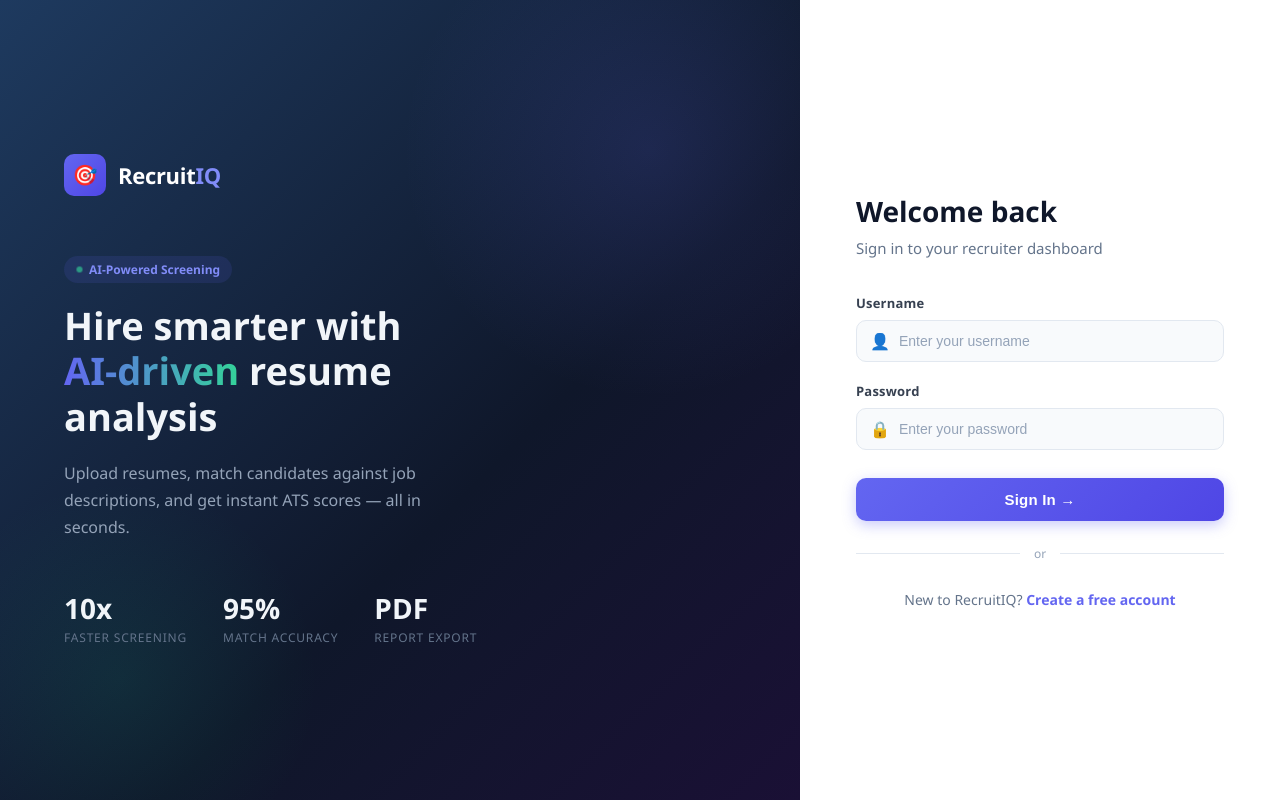
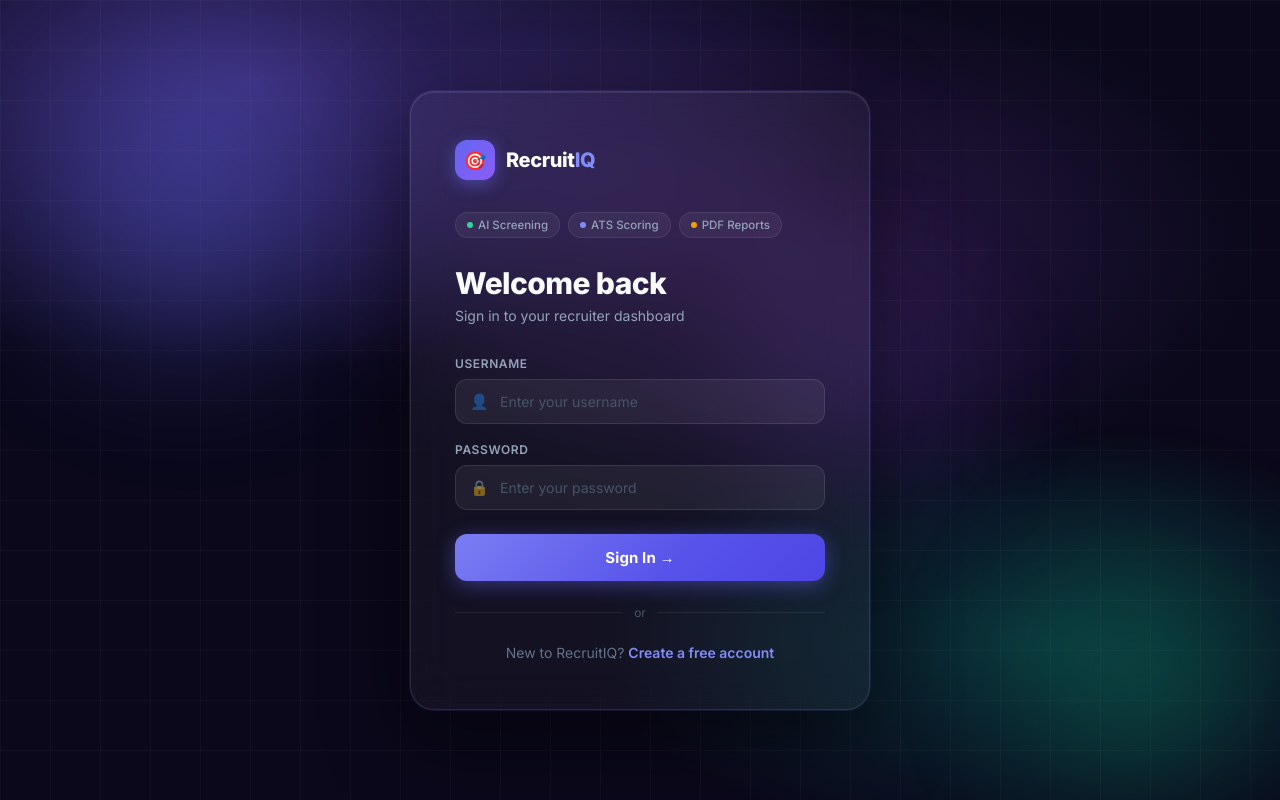
Before and after one commit to khanarman-AK/ai-resume-screening, a Flask app: page /login in a window 1280 px wide. Run offline with Flask 3, Linux system fonts and the light colour scheme.

Commit message:
Redesign the login page with a modern, attractive glassmorphism effect
Replace the old login page design with a new one featuring a full-screen animated gradient background, glassmorphism card effect, and modern typography.

Replit-Commit-Author: Agent
Replit-Commit-Session-Id: 5f9ebce1-d5dd-41da-8ab8-f5605ab0d4af
Replit-Commit-Checkpoint-Type: full_checkpoint
Replit-Commit-Event-Id: 47b3b734-c73c-4ddc-9198-3a0dbe4d35dc
Replit-Commit-Screenshot-Url: https://storage.googleapis.com/screenshot-production-us-central1/db85d652-1602-4e4a-b52f-23de188f354c/5f9ebce1-d5dd-41da-8ab8-f5605ab0d4af/1yMjX3n
Replit-Helium-Checkpoint-Created: true

```diff
--- a/templates/login.html
+++ b/templates/login.html
@@ -3,337 +3,343 @@
 <head>
     <meta charset="UTF-8">
     <meta name="viewport" content="width=device-width, initial-scale=1.0">
-    <title>RecruitIQ — Login</title>
+    <title>RecruitIQ — Sign In</title>
+    <link href="https://fonts.googleapis.com/css2?family=Inter:wght@400;500;600;700;800;900&display=swap" rel="stylesheet">
     <style>
         *, *::before, *::after { box-sizing: border-box; margin: 0; padding: 0; }
 
         body {
-            font-family: 'Segoe UI', system-ui, -apple-system, sans-serif;
-            height: 100vh;
+            font-family: 'Inter', system-ui, sans-serif;
+            min-height: 100vh;
             display: flex;
-            background: #0f172a;
+            align-items: center;
+            justify-content: center;
+            background: #060818;
+            overflow: hidden;
+            position: relative;
         }
 
-        /* LEFT PANEL */
-        .brand-panel {
-            flex: 1;
-            background: linear-gradient(135deg, #1e3a5f 0%, #0f172a 60%, #1a1035 100%);
-            display: flex;
-            flex-direction: column;
-            justify-content: center;
-            align-items: flex-start;
-            padding: 64px;
-            position: relative;
-            overflow: hidden;
+        /* Animated gradient mesh background */
+        .bg {
+            position: fixed;
+            inset: 0;
+            z-index: 0;
         }
 
-        .brand-panel::before {
-            content: '';
+        .bg-gradient {
             position: absolute;
-            width: 500px;
-            height: 500px;
-            border-radius: 50%;
-            background: radial-gradient(circle, rgba(99,102,241,0.15) 0%, transparent 70%);
-            top: -100px;
-            right: -100px;
+            inset: 0;
+            background:
+                radial-gradient(ellipse 80% 60% at 20% 10%, rgba(99,102,241,0.35) 0%, transparent 60%),
+                radial-gradient(ellipse 60% 50% at 80% 80%, rgba(16,185,129,0.2) 0%, transparent 55%),
+                radial-gradient(ellipse 70% 60% at 60% 30%, rgba(139,92,246,0.2) 0%, transparent 55%),
+                #060818;
+            animation: bgShift 10s ease-in-out infinite alternate;
         }
 
-        .brand-panel::after {
-            content: '';
-            position: absolute;
-            width: 400px;
-            height: 400px;
-            border-radius: 50%;
-            background: radial-gradient(circle, rgba(16,185,129,0.1) 0%, transparent 70%);
-            bottom: -80px;
-            left: -80px;
+        @keyframes bgShift {
+            0%   { filter: hue-rotate(0deg) brightness(1); }
+            100% { filter: hue-rotate(15deg) brightness(1.1); }
         }
 
+        /* Floating orbs */
+        .orb {
+            position: absolute;
+            border-radius: 50%;
+            filter: blur(60px);
+            animation: float linear infinite;
+            opacity: 0;
+        }
+
+        .orb-1 {
+            width: 420px; height: 420px;
+            background: radial-gradient(circle, rgba(99,102,241,0.5), transparent 70%);
+            top: -100px; left: -80px;
+            animation: floatA 18s ease-in-out infinite;
+        }
+        .orb-2 {
+            width: 300px; height: 300px;
+            background: radial-gradient(circle, rgba(16,185,129,0.4), transparent 70%);
+            bottom: -60px; right: -60px;
+            animation: floatB 14s ease-in-out infinite;
+        }
+        .orb-3 {
+            width: 250px; height: 250px;
+            background: radial-gradient(circle, rgba(139,92,246,0.35), transparent 70%);
+            top: 40%; left: 55%;
+            animation: floatC 20s ease-in-out infinite;
+        }
+
+        @keyframes floatA {
+            0%,100% { transform: translate(0, 0) scale(1); opacity: 0.8; }
+            33%      { transform: translate(60px, 80px) scale(1.1); opacity: 1; }
+            66%      { transform: translate(-30px, 50px) scale(0.95); opacity: 0.7; }
+        }
+        @keyframes floatB {
+            0%,100% { transform: translate(0, 0) scale(1); opacity: 0.7; }
+            50%      { transform: translate(-50px, -40px) scale(1.15); opacity: 0.9; }
+        }
+        @keyframes floatC {
+            0%,100% { transform: translate(0, 0) scale(1); opacity: 0.5; }
+            40%      { transform: translate(30px, -60px) scale(1.2); opacity: 0.8; }
+            70%      { transform: translate(-20px, 30px) scale(0.9); opacity: 0.4; }
+        }
+
+        /* Grid overlay */
+        .bg-grid {
+            position: absolute;
+            inset: 0;
+            background-image:
+                linear-gradient(rgba(255,255,255,0.03) 1px, transparent 1px),
+                linear-gradient(90deg, rgba(255,255,255,0.03) 1px, transparent 1px);
+            background-size: 50px 50px;
+        }
+
+        /* Main card */
+        .card {
+            position: relative;
+            z-index: 10;
+            width: 100%;
+            max-width: 460px;
+            margin: 20px;
+            background: rgba(255,255,255,0.04);
+            backdrop-filter: blur(24px);
+            -webkit-backdrop-filter: blur(24px);
+            border: 1px solid rgba(255,255,255,0.1);
+            border-radius: 24px;
+            padding: 48px 44px;
+            box-shadow:
+                0 0 0 1px rgba(99,102,241,0.15),
+                0 24px 80px rgba(0,0,0,0.5),
+                inset 0 1px 0 rgba(255,255,255,0.08);
+            animation: slideUp 0.6s cubic-bezier(0.16,1,0.3,1) both;
+        }
+
+        @keyframes slideUp {
+            from { opacity: 0; transform: translateY(32px) scale(0.97); }
+            to   { opacity: 1; transform: translateY(0) scale(1); }
+        }
+
+        /* Logo */
         .logo {
             display: flex;
             align-items: center;
-            gap: 12px;
-            margin-bottom: 60px;
-            position: relative;
-            z-index: 1;
+            gap: 11px;
+            margin-bottom: 32px;
         }
 
         .logo-icon {
-            width: 42px;
-            height: 42px;
-            background: linear-gradient(135deg, #6366f1, #4f46e5);
-            border-radius: 10px;
+            width: 40px; height: 40px;
+            background: linear-gradient(135deg, #6366f1 0%, #8b5cf6 100%);
+            border-radius: 12px;
+            display: flex; align-items: center; justify-content: center;
+            font-size: 18px;
+            box-shadow: 0 4px 16px rgba(99,102,241,0.5);
+        }
+
+        .logo-name {
+            font-size: 20px;
+            font-weight: 800;
+            color: #fff;
+            letter-spacing: -0.4px;
+        }
+
+        .logo-name span { color: #818cf8; }
+
+        /* Heading */
+        .card-title {
+            font-size: 30px;
+            font-weight: 800;
+            color: #f8fafc;
+            letter-spacing: -0.6px;
+            margin-bottom: 6px;
+            line-height: 1.15;
+        }
+
+        .card-subtitle {
+            font-size: 14px;
+            color: #94a3b8;
+            margin-bottom: 32px;
+        }
+
+        /* Error */
+        .error-box {
+            background: rgba(239,68,68,0.12);
+            border: 1px solid rgba(239,68,68,0.3);
+            color: #fca5a5;
+            padding: 12px 16px;
+            border-radius: 12px;
+            font-size: 13.5px;
+            margin-bottom: 20px;
             display: flex;
             align-items: center;
-            justify-content: center;
-            font-size: 20px;
+            gap: 8px;
         }
 
-        .logo-text {
-            font-size: 22px;
-            font-weight: 700;
-            color: #fff;
-            letter-spacing: -0.3px;
-        }
+        /* Form */
+        .form-group { margin-bottom: 18px; }
 
-        .logo-text span { color: #818cf8; }
-
-        .brand-headline {
-            font-size: 38px;
-            font-weight: 800;
-            color: #f1f5f9;
-            line-height: 1.2;
-            margin-bottom: 20px;
-            position: relative;
-            z-index: 1;
-            max-width: 400px;
-        }
-
-        .brand-headline em {
-            font-style: normal;
-            background: linear-gradient(90deg, #6366f1, #34d399);
-            -webkit-background-clip: text;
-            -webkit-text-fill-color: transparent;
-            background-clip: text;
-        }
-
-        .brand-sub {
+        .form-group label {
+            display: block;
+            font-size: 12px;
+            font-weight: 600;
             color: #94a3b8;
-            font-size: 16px;
-            line-height: 1.7;
-            max-width: 360px;
-            position: relative;
-            z-index: 1;
-            margin-bottom: 48px;
-        }
-
-        .stats {
-            display: flex;
-            gap: 36px;
-            position: relative;
-            z-index: 1;
-        }
-
-        .stat-item { text-align: left; }
-
-        .stat-value {
-            font-size: 28px;
-            font-weight: 800;
-            color: #f1f5f9;
-        }
-
-        .stat-label {
-            font-size: 12px;
-            color: #64748b;
+            letter-spacing: 0.6px;
             text-transform: uppercase;
-            letter-spacing: 0.8px;
-            margin-top: 2px;
-        }
-
-        /* RIGHT PANEL */
-        .form-panel {
-            width: 480px;
-            background: #fff;
-            display: flex;
-            flex-direction: column;
-            justify-content: center;
-            padding: 64px 56px;
-        }
-
-        .form-header {
-            margin-bottom: 36px;
-        }
-
-        .form-header h2 {
-            font-size: 28px;
-            font-weight: 800;
-            color: #0f172a;
             margin-bottom: 8px;
         }
 
-        .form-header p {
-            color: #64748b;
-            font-size: 15px;
-        }
-
-        .form-group {
-            margin-bottom: 20px;
-        }
-
-        label {
-            display: block;
-            font-size: 13px;
-            font-weight: 600;
-            color: #374151;
-            margin-bottom: 8px;
-            letter-spacing: 0.2px;
-        }
-
-        .input-wrap {
-            position: relative;
-        }
+        .input-wrap { position: relative; }
 
         .input-icon {
             position: absolute;
-            left: 14px;
+            left: 15px;
             top: 50%;
             transform: translateY(-50%);
-            color: #94a3b8;
-            font-size: 16px;
+            font-size: 15px;
             pointer-events: none;
+            opacity: 0.5;
         }
 
         input {
             width: 100%;
-            padding: 12px 14px 12px 42px;
-            border: 1.5px solid #e2e8f0;
-            border-radius: 10px;
+            padding: 13px 15px 13px 44px;
+            background: rgba(255,255,255,0.06);
+            border: 1.5px solid rgba(255,255,255,0.1);
+            border-radius: 12px;
             font-size: 14px;
-            color: #0f172a;
-            background: #f8fafc;
-            transition: border-color 0.2s, box-shadow 0.2s, background 0.2s;
+            font-family: 'Inter', system-ui, sans-serif;
+            color: #f1f5f9;
+            transition: all 0.2s;
             outline: none;
         }
 
+        input::placeholder { color: #475569; }
+
         input:focus {
-            border-color: #6366f1;
-            background: #fff;
-            box-shadow: 0 0 0 3px rgba(99,102,241,0.12);
+            background: rgba(99,102,241,0.08);
+            border-color: rgba(99,102,241,0.6);
+            box-shadow: 0 0 0 4px rgba(99,102,241,0.15);
         }
 
-        input::placeholder { color: #94a3b8; }
-
-        .btn-primary {
+        /* Button */
+        .btn {
             width: 100%;
-            padding: 13px;
-            background: linear-gradient(135deg, #6366f1, #4f46e5);
+            padding: 14px;
+            background: linear-gradient(135deg, #6366f1 0%, #4f46e5 100%);
             color: #fff;
             border: none;
-            border-radius: 10px;
+            border-radius: 12px;
             font-size: 15px;
-            font-weight: 600;
+            font-weight: 700;
+            font-family: 'Inter', system-ui, sans-serif;
             cursor: pointer;
-            margin-top: 8px;
-            transition: opacity 0.2s, transform 0.1s, box-shadow 0.2s;
-            letter-spacing: 0.2px;
-            box-shadow: 0 4px 14px rgba(99,102,241,0.35);
+            margin-top: 6px;
+            transition: all 0.2s;
+            box-shadow: 0 4px 20px rgba(99,102,241,0.45);
+            position: relative;
+            overflow: hidden;
+            letter-spacing: 0.1px;
         }
 
-        .btn-primary:hover {
-            opacity: 0.92;
-            transform: translateY(-1px);
-            box-shadow: 0 6px 20px rgba(99,102,241,0.4);
+        .btn::before {
+            content: '';
+            position: absolute;
+            inset: 0;
+            background: linear-gradient(135deg, rgba(255,255,255,0.15) 0%, transparent 60%);
         }
 
-        .btn-primary:active { transform: translateY(0); }
+        .btn:hover {
+            transform: translateY(-2px);
+            box-shadow: 0 8px 30px rgba(99,102,241,0.55);
+        }
 
+        .btn:active { transform: translateY(0); box-shadow: 0 2px 10px rgba(99,102,241,0.4); }
+
+        /* Divider */
         .divider {
-            display: flex;
-            align-items: center;
-            gap: 14px;
+            display: flex; align-items: center; gap: 12px;
             margin: 24px 0;
         }
 
         .divider hr {
-            flex: 1;
-            border: none;
-            border-top: 1px solid #e2e8f0;
+            flex: 1; border: none;
+            border-top: 1px solid rgba(255,255,255,0.08);
         }
 
-        .divider span { font-size: 12px; color: #94a3b8; }
+        .divider span { font-size: 12px; color: #475569; }
 
-        .form-footer {
+        /* Footer */
+        .card-footer {
             text-align: center;
             font-size: 14px;
             color: #64748b;
-            margin-top: 4px;
         }
 
-        .form-footer a {
-            color: #6366f1;
+        .card-footer a {
+            color: #818cf8;
             font-weight: 600;
             text-decoration: none;
+            transition: color 0.2s;
         }
 
-        .form-footer a:hover { text-decoration: underline; }
+        .card-footer a:hover { color: #a5b4fc; text-decoration: underline; }
 
-        .badge {
+        /* Feature pills */
+        .features {
+            display: flex;
+            gap: 8px;
+            flex-wrap: wrap;
+            margin-bottom: 28px;
+        }
+
+        .pill {
             display: inline-flex;
             align-items: center;
-            gap: 6px;
-            background: rgba(99,102,241,0.12);
-            color: #818cf8;
-            font-size: 12px;
-            font-weight: 600;
-            padding: 5px 12px;
+            gap: 5px;
+            background: rgba(255,255,255,0.05);
+            border: 1px solid rgba(255,255,255,0.08);
+            color: #94a3b8;
+            font-size: 11.5px;
+            font-weight: 500;
+            padding: 5px 11px;
             border-radius: 100px;
-            margin-bottom: 20px;
-            position: relative;
-            z-index: 1;
         }
 
-        .badge::before {
-            content: '';
-            width: 7px;
-            height: 7px;
-            background: #34d399;
+        .pill-dot {
+            width: 6px; height: 6px;
             border-radius: 50%;
-            animation: pulse 2s infinite;
-        }
-
-        @keyframes pulse {
-            0%, 100% { opacity: 1; transform: scale(1); }
-            50% { opacity: 0.6; transform: scale(0.85); }
-        }
-
-        @media (max-width: 860px) {
-            .brand-panel { display: none; }
-            .form-panel { width: 100%; padding: 40px 32px; }
         }
     </style>
 </head>
 <body>
 
-    <div class="brand-panel">
+<div class="bg">
+    <div class="bg-gradient"></div>
+    <div class="bg-grid"></div>
+    <div class="orb orb-1"></div>
+    <div class="orb orb-2"></div>
+    <div class="orb orb-3"></div>
+</div>
+
+<div class="card">
+
     <div class="logo">
         <div class="logo-icon">🎯</div>
-            <span class="logo-text">Recruit<span>IQ</span></span>
+        <span class="logo-name">Recruit<span>IQ</span></span>
     </div>
 
-        <div class="badge">AI-Powered Screening</div>
-
-        <h1 class="brand-headline">Hire smarter with <em>AI-driven</em> resume analysis</h1>
-
-        <p class="brand-sub">
-            Upload resumes, match candidates against job descriptions, and get instant ATS scores — all in seconds.
-        </p>
-
-        <div class="stats">
-            <div class="stat-item">
-                <div class="stat-value">10x</div>
-                <div class="stat-label">Faster screening</div>
-            </div>
-            <div class="stat-item">
-                <div class="stat-value">95%</div>
-                <div class="stat-label">Match accuracy</div>
-            </div>
-            <div class="stat-item">
-                <div class="stat-value">PDF</div>
-                <div class="stat-label">Report export</div>
-            </div>
-        </div>
+    <div class="features">
+        <span class="pill"><span class="pill-dot" style="background:#34d399"></span>AI Screening</span>
+        <span class="pill"><span class="pill-dot" style="background:#818cf8"></span>ATS Scoring</span>
+        <span class="pill"><span class="pill-dot" style="background:#f59e0b"></span>PDF Reports</span>
     </div>
 
-    <div class="form-panel">
-        <div class="form-header">
-            <h2>Welcome back</h2>
-            <p>Sign in to your recruiter dashboard</p>
-        </div>
+    <h1 class="card-title">Welcome back</h1>
+    <p class="card-subtitle">Sign in to your recruiter dashboard</p>
 
     {% if error %}
-        <div style="background:#fee2e2;color:#dc2626;padding:12px 16px;border-radius:10px;font-size:14px;margin-bottom:20px;border:1px solid #fca5a5;">
-            {{ error }}
-        </div>
+    <div class="error-box">⚠ {{ error }}</div>
     {% endif %}
 
     <form method="POST">
@@ -367,16 +373,15 @@
             </div>
         </div>
 
-            <button type="submit" class="btn-primary">Sign In →</button>
+        <button type="submit" class="btn">Sign In →</button>
     </form>
 
-        <div class="divider">
-            <hr><span>or</span><hr>
-        </div>
+    <div class="divider"><hr><span>or</span><hr></div>
 
-        <p class="form-footer">
+    <p class="card-footer">
         New to RecruitIQ? <a href="/signup">Create a free account</a>
     </p>
+
 </div>
 
 </body>
```
Lines whose indentation alone changed are shown as unchanged.
